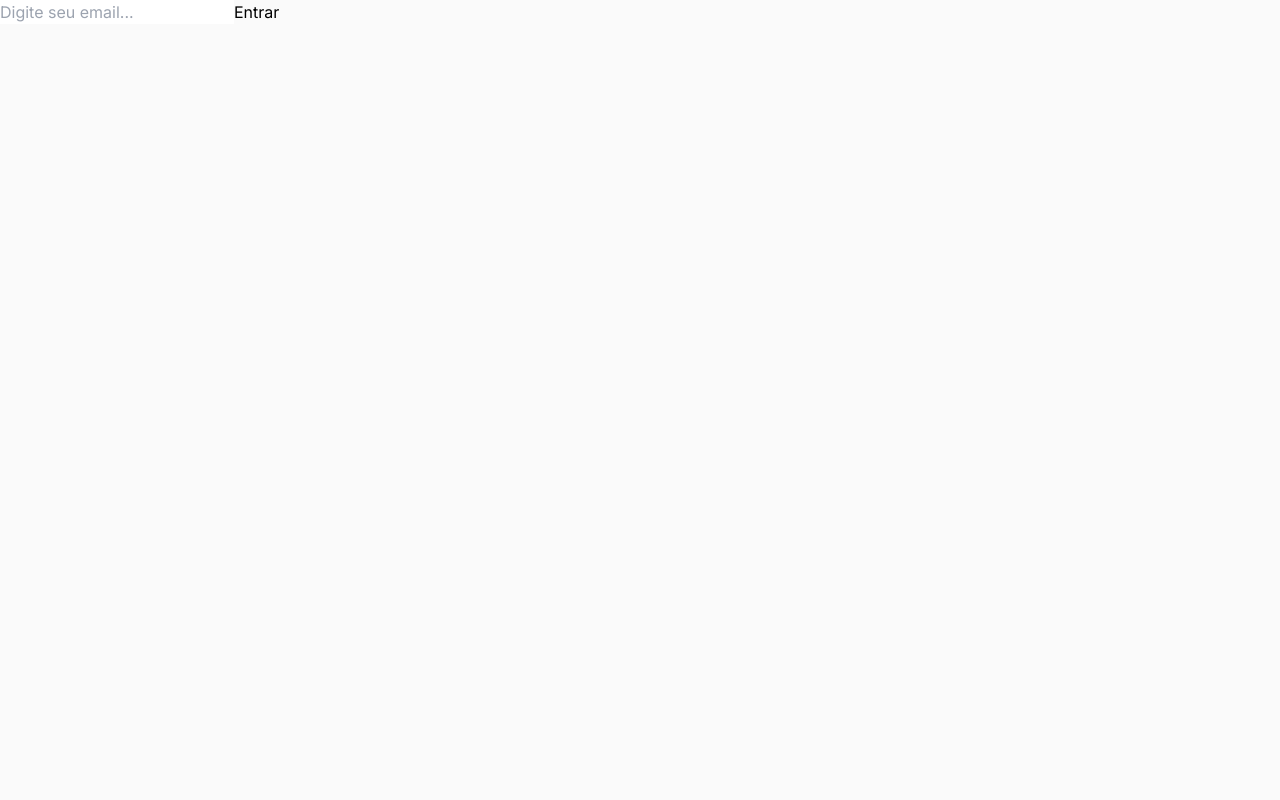
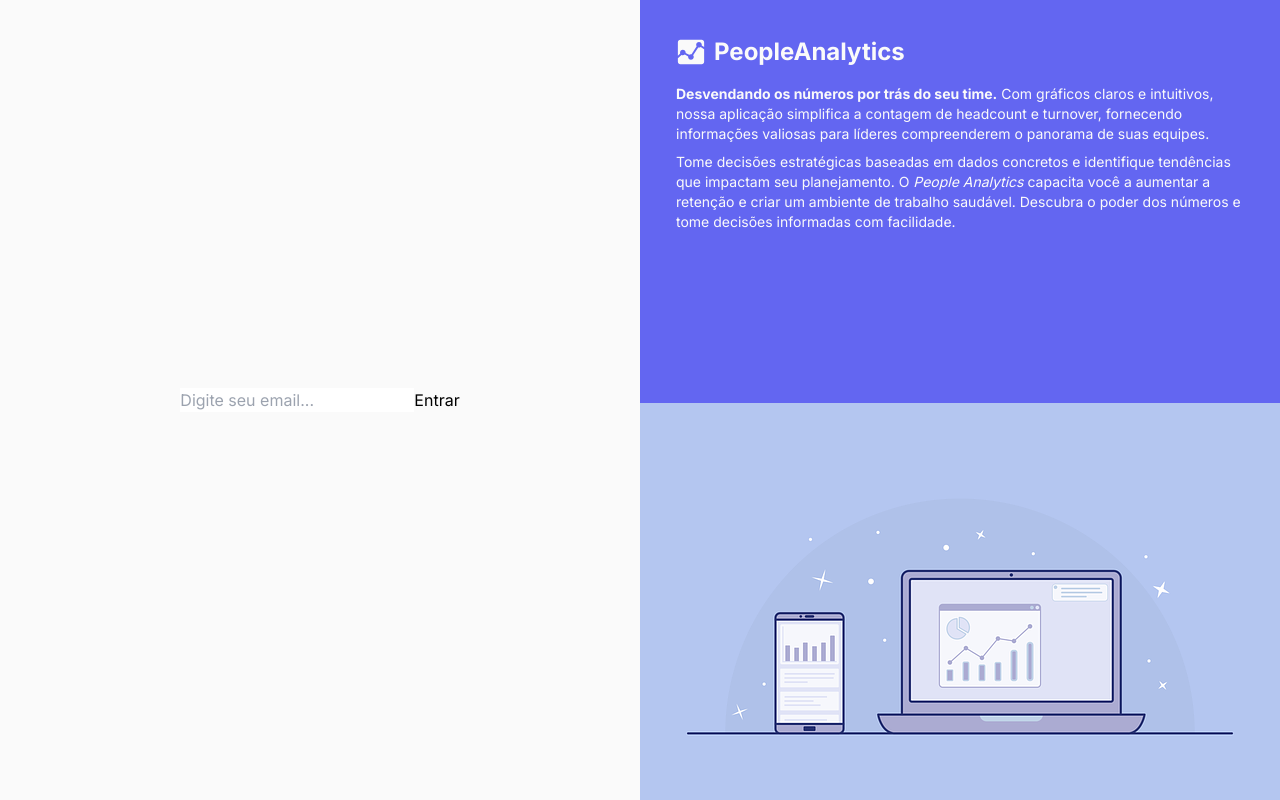
Before and after one commit to turevel/people-analytics, a React (Vite) app in the folder frontend/: page /login in a window 1280 px wide. Built offline with nearby package versions, Linux system fonts and the light colour scheme.

Commit message:
feat: create login template component

```diff
--- /dev/null
+++ b/frontend/src/components/LoginTemplate/LoginTemplate.tsx
@@ -0,0 +1,29 @@
+import LoginTemplateLogo from './LoginTemplateLogo';
+
+function LoginTemplate() {
+	return (
+		<div className="bg-indigo-500 w-full h-full text-zinc-50 loginTemplate">
+			<div className="bg-indigo-500 p-9">
+				<LoginTemplateLogo />
+
+				<div className="text-sm space-y-2 bg-indigo-500 ">
+					<p>
+						<strong>Desvendando os números por trás do seu time.</strong>
+          &nbsp;Com gráficos claros e intuitivos, nossa aplicação simplifica
+          a contagem de headcount e turnover, fornecendo informações valiosas
+          para líderes compreenderem o panorama de suas equipes.
+					</p>
+
+					<p>
+          Tome decisões estratégicas baseadas em dados concretos e identifique
+          tendências que impactam seu planejamento. O <em>People Analytics</em> capacita
+          você a aumentar a retenção e criar um ambiente de trabalho saudável.
+          Descubra o poder dos números e tome decisões informadas com facilidade.
+					</p>
+				</div>
+			</div>
+		</div>
+	);
+}
+
+export default LoginTemplate;
--- /dev/null
+++ b/frontend/src/components/LoginTemplate/LoginTemplateLogo.tsx
@@ -0,0 +1,12 @@
+import { IonMdAnalytics } from '../_icons/IonMdAnalytics';
+
+function LoginTemplateLogo() {
+	return (
+		<h1 className="font-bold mb-4 text-center text-2xl flex items-center">
+			<IonMdAnalytics className="mr-2 text-3xl" />
+			<span>PeopleAnalytics</span>
+		</h1>
+	);
+}
+
+export default LoginTemplateLogo;
--- a/frontend/src/routes/Login/Login.tsx
+++ b/frontend/src/routes/Login/Login.tsx
@@ -1,9 +1,11 @@
 import LoginForm from '@/components/LoginForm/LoginForm';
+import LoginTemplate from '@/components/LoginTemplate/LoginTemplate';
 
 function Login() {
 	return (
-		<main className="bg-zinc-50 page">
+		<main className="bg-zinc-50 page grid place-items-center grid-cols-2">
 			<LoginForm />
+			<LoginTemplate />
 		</main>
 	);
 }
--- a/frontend/src/styles/globals.css
+++ b/frontend/src/styles/globals.css
@@ -15,4 +15,11 @@
     min-width: 320px;
     height: max(600px, 100vh);
   }
+
+  .loginTemplate {
+    background-image: url('../assets/images/interface.png');
+    background-position: 0 calc(100% + 30px);
+    background-repeat: no-repeat;
+    background-size: contain;
+  }
 }
```
Also changed, not shown: frontend/src/assets/images/interface.png (added).
